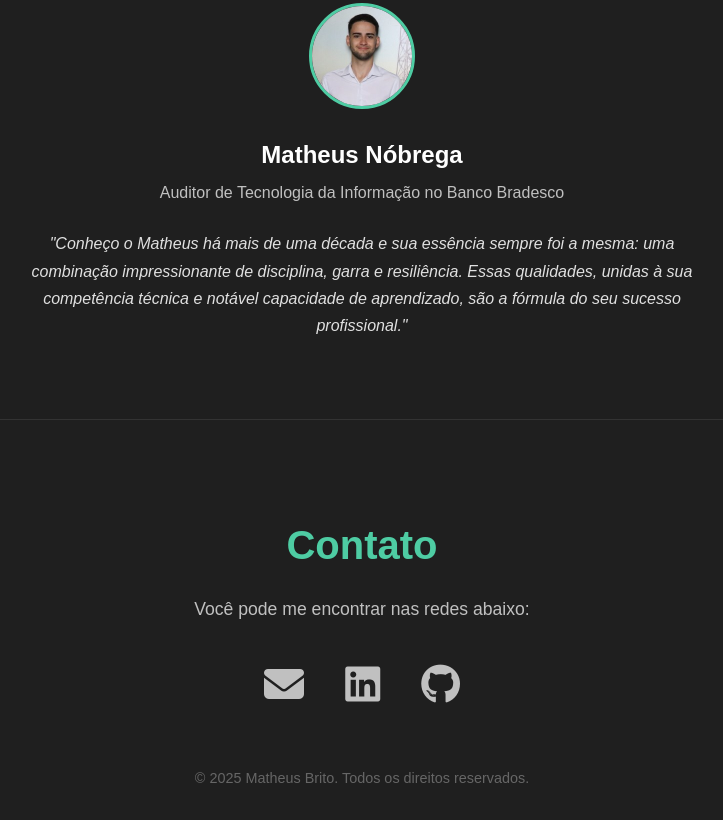
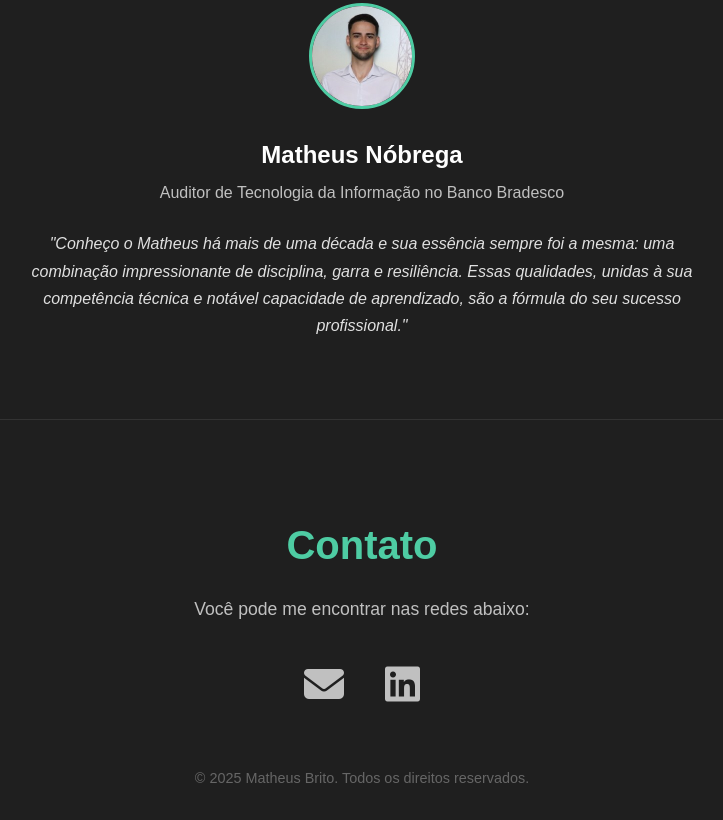
Before and after one commit to brito2004/brito2004.github.io, a plain HTML site: page index.html in a window 1280 px wide. Shown: the part 4817-5637 px from the top of the page, without its empty margins (278-1001 px from the left). Drawn offline with nearby package versions, Linux system fonts and the light colour scheme.

Commit message:
ajuste das redes sociais disponiveis

```diff
--- a/index.html
+++ b/index.html
@@ -239,9 +239,6 @@
             <a href="https://linkedin.com/in/matheus-britosilva" target="_blank" title="LinkedIn">
                 <i class="fa-brands fa-linkedin"></i>
             </a>
-            <a href="https://github.com/MatheusBrito2" target="_blank" title="GitHub">
-                <i class="fa-brands fa-github"></i>
-            </a>
         </div>
         <div class="copyright" data-key="copyright">
             &copy; 2025 Matheus Brito. Todos os direitos reservados.
```
